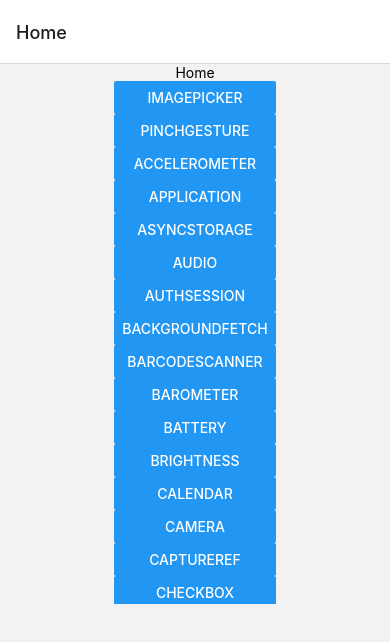
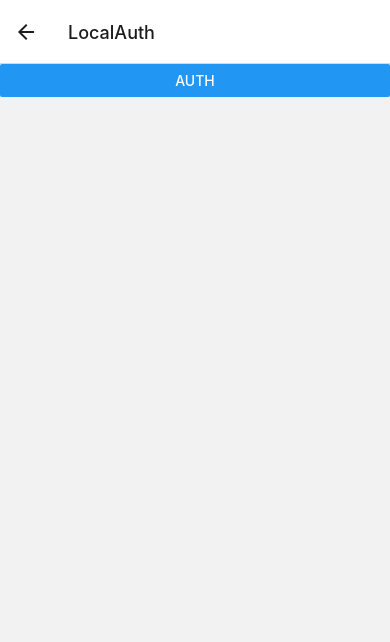
Before and after one commit to GuilhermeSousaDev/Expo, a React Native app: screen /LocalAuth in a window 390 px wide. Shown: the top 642 px of the page. Built offline with nearby package versions, Linux system fonts and the light colour scheme; what expo-task-manager would draw is missing.

Commit message:
Expo Local Authentication

```diff
--- a/App.js
+++ b/App.js
@@ -38,6 +38,7 @@ import ImageManipulator from './screens/ImageManipulator';
 import ImageLibrary from './screens/ImageLibrary';
 import KeepAwake from './screens/KeepAwake';
 import LinearGradient from './screens/LinearGradient';
+import LocalAuth from './screens/LocalAuth';
 
 export default function App() {
   return (
@@ -76,6 +77,7 @@ export default function App() {
         <Stack.Screen name='ImageLibrary' component={ImageLibrary} />
         <Stack.Screen name='KeepAwake' component={KeepAwake} />
         <Stack.Screen name='LinearGradient' component={LinearGradient} />
+        <Stack.Screen name='LocalAuth' component={LocalAuth} />
       </Stack.Navigator>
       <StatusBar style="light" />
     </NavigationContainer>
--- a/package.json
+++ b/package.json
@@ -40,6 +40,7 @@
     "expo-in-app-purchases": "~14.0.0",
     "expo-keep-awake": "~11.0.1",
     "expo-linear-gradient": "~12.0.1",
+    "expo-local-authentication": "~13.0.2",
     "expo-media-library": "~15.0.0",
     "expo-random": "~13.0.0",
     "expo-sensors": "~12.0.1",
--- a/screens/Home.js
+++ b/screens/Home.js
@@ -42,6 +42,7 @@ export default function Home({ navigation }) {
                 <Button title="ImageLibrary" onPress={() => navigate('ImageLibrary')} />
                 <Button title="KeepAwake" onPress={() => navigate('KeepAwake')} />
                 <Button title="LinearGradient" onPress={() => navigate('LinearGradient')} />
+                <Button title="LocalAuth" onPress={() => navigate('LocalAuth')} />
             </ScrollView>
         </View>
     )
--- /dev/null
+++ b/screens/LocalAuth.js
@@ -0,0 +1,18 @@
+import { View, Button } from 'react-native';
+import * as LocalAuth from 'expo-local-authentication';
+
+export default function LocalAuthScreen() {
+    const handleLocalAuth = async () => {
+        const auth = await LocalAuth.authenticateAsync();
+
+        if (auth.success) {
+            alert('Success Auth');
+        }
+    }
+
+    return (
+        <View>
+            <Button title="Auth" onPress={handleLocalAuth} />
+        </View>
+    )
+}
```
Also changed, not shown: 1 other file (tests, documents, lock files or other folders).
